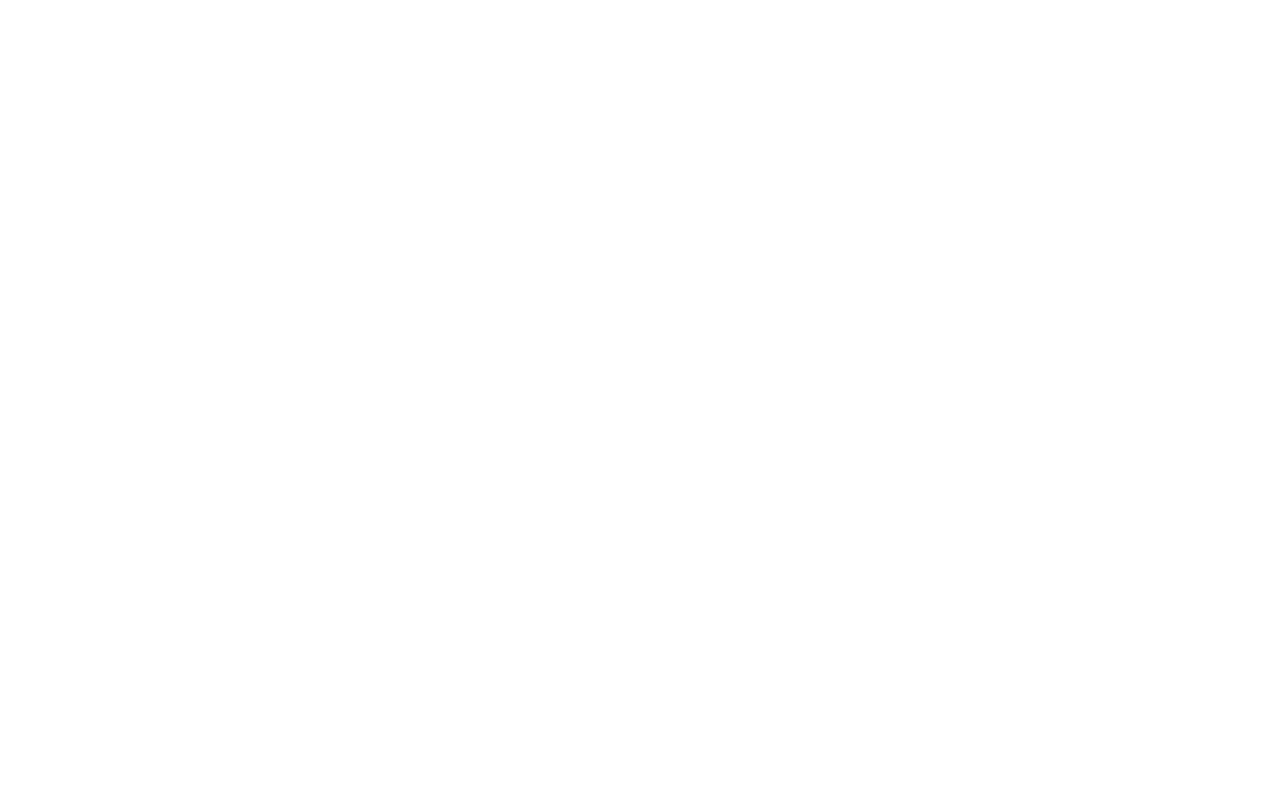
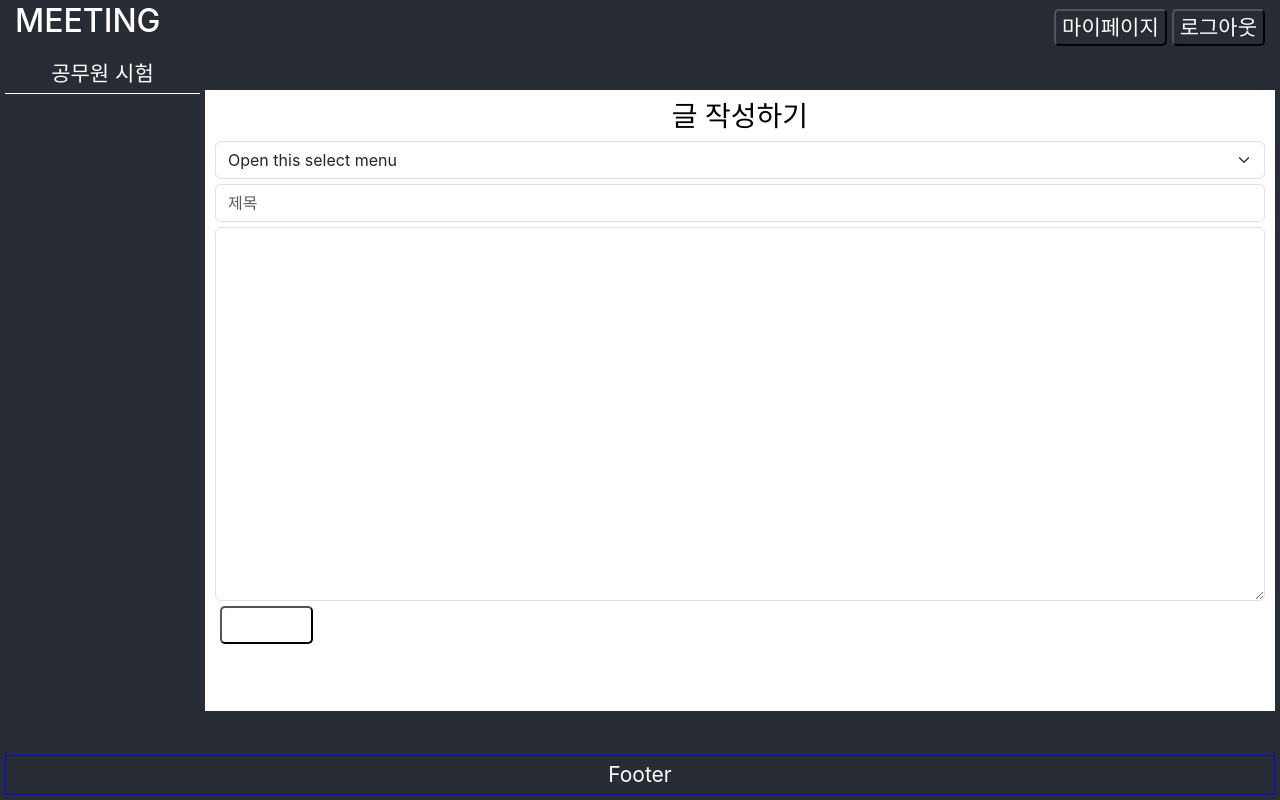
Before and after one commit to uniqquej/meetings_front, a React (Create React App) app: page /new/post in a window 1280 px wide. Before the commit this address had no page. Built offline with nearby package versions, Linux system fonts and the light colour scheme.

Commit message:
feat: post 작성 페이지 추가

```diff
--- a/package.json
+++ b/package.json
@@ -7,6 +7,7 @@
     "@testing-library/react": "^13.0.0",
     "@testing-library/user-event": "^13.2.1",
     "axios": "^1.5.1",
+    "moment": "^2.29.4",
     "react": "^18.2.0",
     "react-dom": "^18.2.0",
     "react-redux": "^8.1.3",
--- a/src/App.js
+++ b/src/App.js
@@ -2,7 +2,7 @@
 import { BrowserRouter, Routes, Route} from 'react-router-dom';
 import Layout from './components/frame';
 import {LoginPage, AuthPage, SignupPage} from './user/api';
-import {PostAPI, PostDetailAPI} from './post/PostAPI';
+import {PostAPI, PostDetailAPI, NewPostAPI} from './post/PostAPI';
 import React from 'react';
 
 function App() {
@@ -29,6 +29,11 @@
                 <PostAPI/>
               </Layout>
             }/>
+            <Route path='/new/post' element={
+              <Layout>
+                <NewPostAPI/>
+              </Layout>
+            }/>
             <Route path='/post/:postId' element={
               <Layout>
                 <PostDetailAPI/>
--- a/src/components/frame.css
+++ b/src/components/frame.css
@@ -8,15 +8,16 @@
          "header  header"
          "nav body"
          "footer footer";
-    font-size: calc(10px + 2vmin);
+    font-size: calc(5px + 2vmin);
     color: white;
   }
   .header {
       grid-area : header;
       display: flex;
       margin: 5px 5px;
-      justify-content: center;
+      justify-content: space-between;
       align-items: center;
+      padding: 10px;
   }
 
   .navi {
@@ -27,10 +28,8 @@
 
   .body {
       grid-area : body;
-      border: 1px solid blue;
-      background: #99e9f2;
       display: flex;
-    flex-direction: column;
+      flex-direction: column;
       margin: 5px 5px;
       justify-content: center;
       align-items: center;
@@ -39,7 +38,6 @@
   .footer {
       grid-area : footer;
       border: 1px solid blue;
-      background: #99e9f2;
       display: flex;
       margin: 5px 5px;
       justify-content: center;
@@ -50,9 +48,22 @@
     width: 195px;
     text-align: center;
     padding: 3px;
-    border: 1px solid white;
+    border-bottom: 1px solid white;
   }
 
   .nav-item>a{
     color: white;
   }
+
+  .my-btn{
+    border-radius: 5px;
+    background-color: inherit;
+    color: white;
+    margin-left: 5px;
+    margin-top: 5px;
+  }
+
+  .my-btn:hover{
+    background-color:white;
+    color: #282c34;
+  }
--- a/src/components/frame.js
+++ b/src/components/frame.js
@@ -5,7 +5,11 @@
     return (
         <div className="App">
             <div className="header">
-                <h3>Meeting</h3>
+                <h2>MEETING</h2>
+                <div>
+                <button className="my-btn">마이페이지</button>
+                <button className="my-btn">로그아웃</button>
+                </div>
             </div>
             <div className="navi">
                 <ul className="nav flex-column">
@@ -22,6 +26,7 @@
     )
 }
 
+// category 가져와서 navitem 추가하기
 const NavItem = (probs)=> {
   return (
         <>
--- a/src/post/PostAPI.js
+++ b/src/post/PostAPI.js
@@ -1,11 +1,14 @@
 import React, {useState, useEffect} from "react"
-import {useParams} from "react-router-dom"
+import {useParams, useNavigate} from "react-router-dom"
 import axios from "axios"
+import moment from "moment";
 import "./post.css"
 
 const accessToken = localStorage.getItem("access")
 
 const PostAPI = ()=>{
+    const navigate = useNavigate();
+
     const [data, setData] = useState([]);
 
     useEffect(()=>{
@@ -16,6 +19,7 @@
         }).then(
             response => {
                 setData([...response.data]);
+                console.log(response)
             }
         ).catch(error=>{
             console.error('error: ', error)
@@ -24,11 +28,15 @@
     return (
         <>
         <div className="post-list">
+            <div>
+                <button onClick={()=>{navigate('/new/post')}}>글 쓰기</button>
+            </div>
         {data.map((post) => (
                 <div className="post-item">
-                    <a href={`/post/${post.id}`}>
-                        {post.id}.{post.title}
-                    </a>
+                    <b><a href={`/post/${post.id}`}>{post.title}</a></b>
+                    { post.author.nickname===""
+                    ?(<p> unknown / {moment(post.created_at).format("YYYY-MM-DD")}</p>)
+                    :(<p>{post.author.nickname} / {moment(post.created_at).format("YYYY-MM-DD")}</p>)}
                 </div>
         ))}
         </div>
@@ -37,6 +45,7 @@
 }
 
 const PostDetailAPI = ()=>{
+    // css 수정
     const [data, setData] = useState("");
     const {postId} = useParams();
 
@@ -64,4 +73,55 @@
     )
 }
 
-export {PostAPI,PostDetailAPI};
+const NewPostAPI = ()=>{
+    //추가해야할 부분
+    // category 가져와서 select option 추가
+    const navigate = useNavigate();
+
+    const [category, setCategory] = useState("");
+    const [title, setTitle] = useState("");
+    const [content, setContent] = useState("");
+
+    const onTitlHandler = (event) => {
+        setTitle(event.currentTarget.value);
+    }
+    const onContentHandler = (event) => {
+        setContent(event.currentTarget.value);
+    }
+    const onCategoryHandler = (event) => {
+        setCategory(event.currentTarget.value);
+    }
+
+    const writePost = async(category, title, content)=>{
+        const res = await axios.post('/post/',{category,title,content},
+        {headers:{"Authorization": `Bearer ${accessToken}`}})
+
+        if(res.status===201){
+            navigate('/post')
+        }else{
+            alert(res.data)
+        }
+    }
+
+    const onWritePost = ()=>{
+        writePost(category,title,content)
+    }
+
+    return (
+        <>
+        <div className="post-detail">
+            <div>
+                <h3 className="text-center">글 작성하기</h3>
+                <select class="form-select" aria-label="Default select example" onChange={onCategoryHandler} value={category}>
+                    <option selected>Open this select menu</option>
+                </select>
+                <input className="form-control" placeholder="제목" onChange={onTitlHandler} value={title}/>
+                <textarea className="form-control" rows={15} onChange={onContentHandler} value={content}/>
+            </div>
+            <button className="my-btn" onClick={onWritePost}>저장하기</button>
+        </div>
+        </>
+    )
+}
+
+export {PostAPI,PostDetailAPI,NewPostAPI};
--- a/src/post/post.css
+++ b/src/post/post.css
@@ -2,7 +2,7 @@
     background-color: white;
     color: black;
     width: 100%;
-    height: 90%;
+    height: 100%;
 }
 
 a{
@@ -10,15 +10,23 @@
     color: black;
 }
 .post-item{
-    border: 2px solid black;
-    margin-bottom: 1px;
-    padding: 3px;
+    border-bottom: 2px solid black;
+    padding: 5px;
     text-align: center;
+}
+.post-item>p{
+    font-size: 18px;
 }
 
 .post-detail{
+    padding: 10px;
     background-color: white;
     color: black;
     width: 100%;
     height: 90%;
 }
+
+.post-detail>div>input{
+    margin-top: 5px;
+    margin-bottom: 5px;
+}
```
Also changed, not shown: 1 other file (tests, documents, lock files or other folders).
